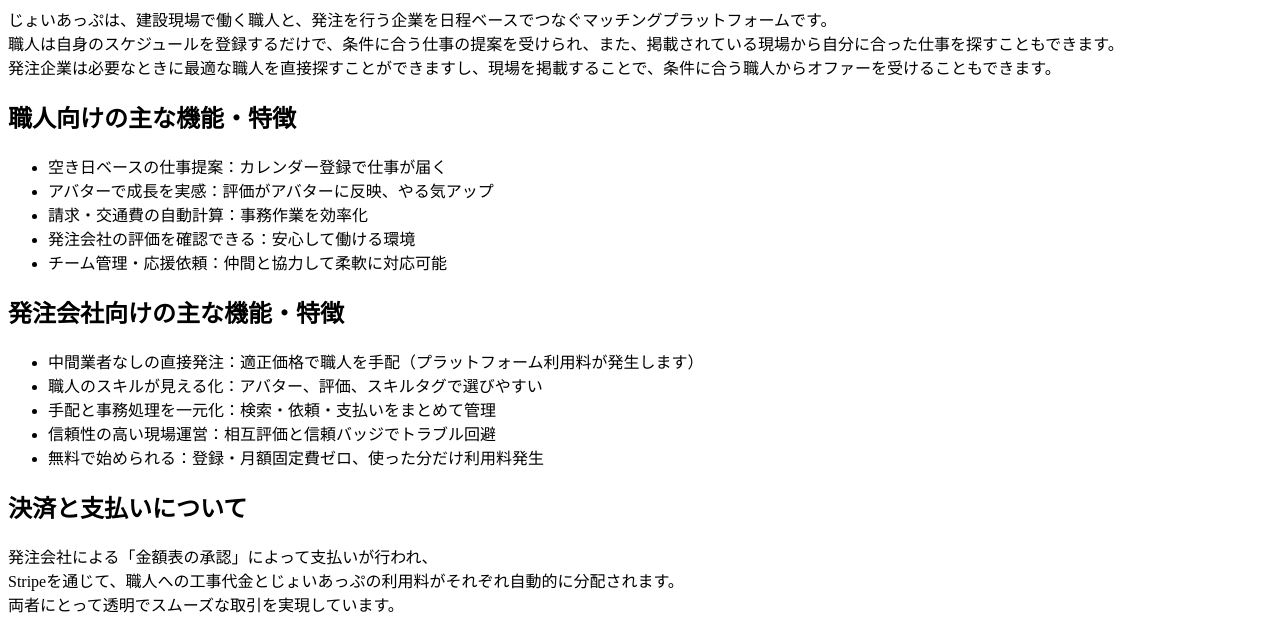
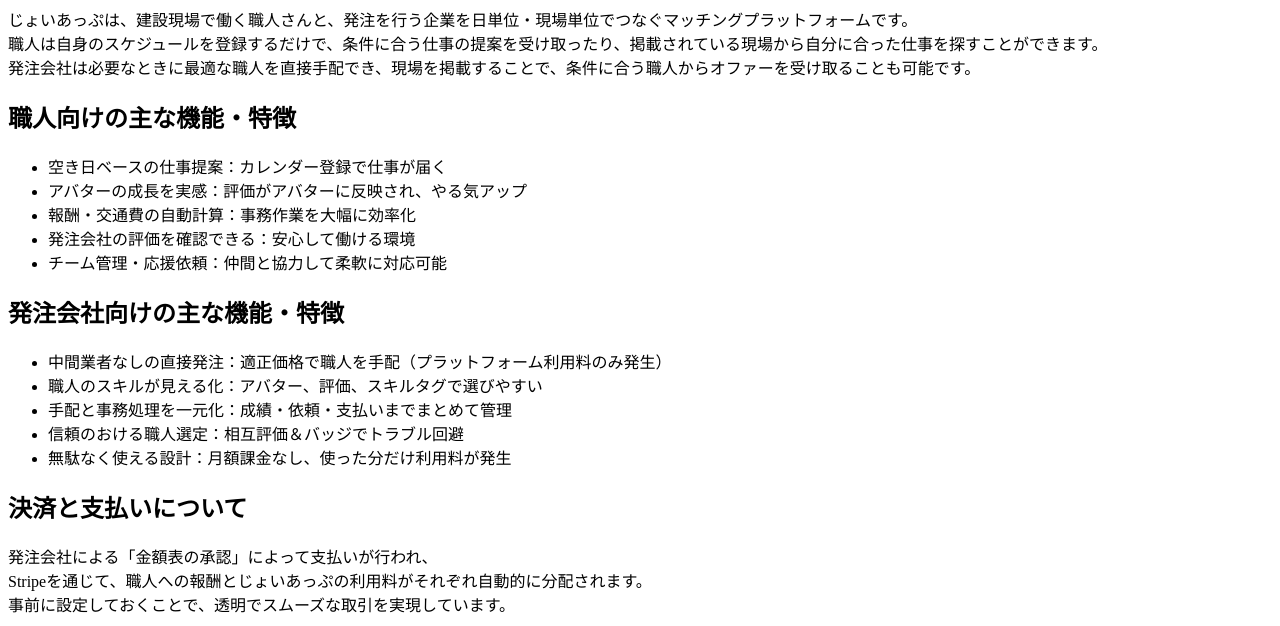
Before and after one commit to SUNSUNSUN333/joyup-comingsoon, a plain HTML site: page index.html in a window 1280 px wide. Shown: the part 68-694 px from the top of the page. Drawn offline with Linux system fonts and the light colour scheme.

Commit message:
Update index.html

```diff
--- a/index.html
+++ b/index.html
@@ -1,36 +1,38 @@
 <h1>じょいあっぷとは</h1>
-
 <p>
-じょいあっぷは、建設現場で働く職人と、発注を行う企業を日程ベースでつなぐマッチングプラットフォームです。<br>
-職人は自身のスケジュールを登録するだけで、条件に合う仕事の提案を受けられ、また、掲載されている現場から自分に合った仕事を探すこともできます。<br>
-発注企業は必要なときに最適な職人を直接探すことができますし、現場を掲載することで、条件に合う職人からオファーを受けることもできます。
+じょいあっぷは、建設現場で働く職人さんと、発注を行う企業を日単位・現場単位でつなぐマッチングプラットフォームです。<br>
+職人は自身のスケジュールを登録するだけで、条件に合う仕事の提案を受け取ったり、掲載されている現場から自分に合った仕事を探すことができます。<br>
+発注会社は必要なときに最適な職人を直接手配でき、現場を掲載することで、条件に合う職人からオファーを受け取ることも可能です。
 </p>
 
 <h2>職人向けの主な機能・特徴</h2>
 <ul>
   <li>空き日ベースの仕事提案：カレンダー登録で仕事が届く</li>
-  <li>アバターで成長を実感：評価がアバターに反映、やる気アップ</li>
-  <li>請求・交通費の自動計算：事務作業を効率化</li>
+  <li>アバターの成長を実感：評価がアバターに反映され、やる気アップ</li>
+  <li>報酬・交通費の自動計算：事務作業を大幅に効率化</li>
   <li>発注会社の評価を確認できる：安心して働ける環境</li>
   <li>チーム管理・応援依頼：仲間と協力して柔軟に対応可能</li>
 </ul>
 
 <h2>発注会社向けの主な機能・特徴</h2>
 <ul>
-  <li>中間業者なしの直接発注：適正価格で職人を手配（プラットフォーム利用料が発生します）</li>
+  <li>中間業者なしの直接発注：適正価格で職人を手配（プラットフォーム利用料のみ発生）</li>
   <li>職人のスキルが見える化：アバター、評価、スキルタグで選びやすい</li>
-  <li>手配と事務処理を一元化：検索・依頼・支払いをまとめて管理</li>
-  <li>信頼性の高い現場運営：相互評価と信頼バッジでトラブル回避</li>
-  <li>無料で始められる：登録・月額固定費ゼロ、使った分だけ利用料発生</li>
+  <li>手配と事務処理を一元化：成績・依頼・支払いまでまとめて管理</li>
+  <li>信頼のおける職人選定：相互評価＆バッジでトラブル回避</li>
+  <li>無駄なく使える設計：月額課金なし、使った分だけ利用料が発生</li>
 </ul>
 
 <h2>決済と支払いについて</h2>
 <p>
 発注会社による「金額表の承認」によって支払いが行われ、<br>
-Stripeを通じて、職人への工事代金とじょいあっぷの利用料がそれぞれ自動的に分配されます。<br>
-両者にとって透明でスムーズな取引を実現しています。
+Stripeを通じて、職人への報酬とじょいあっぷの利用料がそれぞれ自動的に分配されます。<br>
+事前に設定しておくことで、透明でスムーズな取引を実現しています。
 </p>
-<img src="https://github.com/SUNSUNSUN333/joyup-comingsoon/blob/main/A_flowchart_digital_image_depicts_a_payment_proces.png.png?raw=true" alt="" width="300">
+
+<p>以下のフロー図は、その流れを表しています。</p>
+
+<img src="https://github.com/SUNSUNSUN333/joyup-comingsoon/blob/main/A_flowchart_digital_image_depicts_a_payment_proces.png.png?raw=true" alt="決済のフロー図" width="25%">
 
 
 <p>※ サービスの詳細は順次公開予定です。</p>
```
